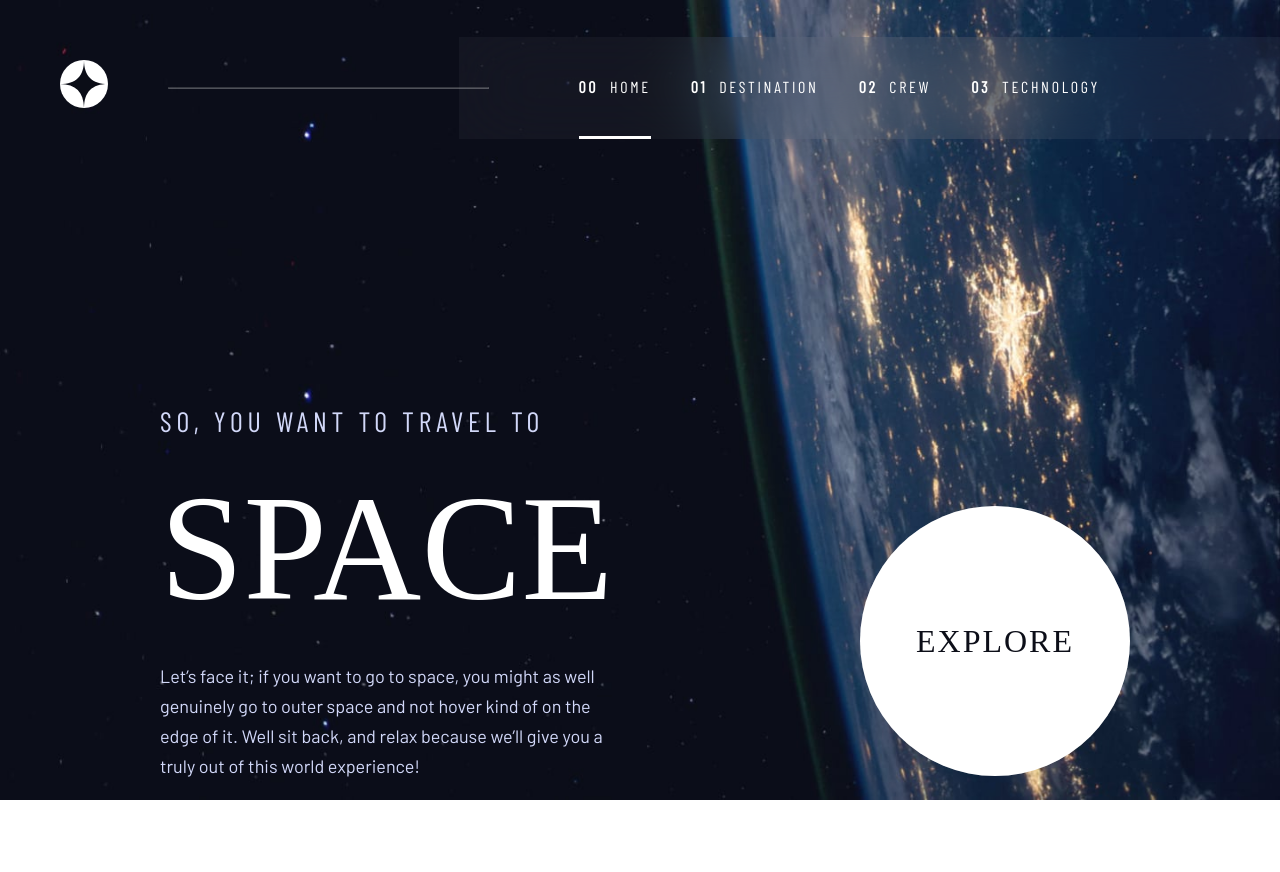
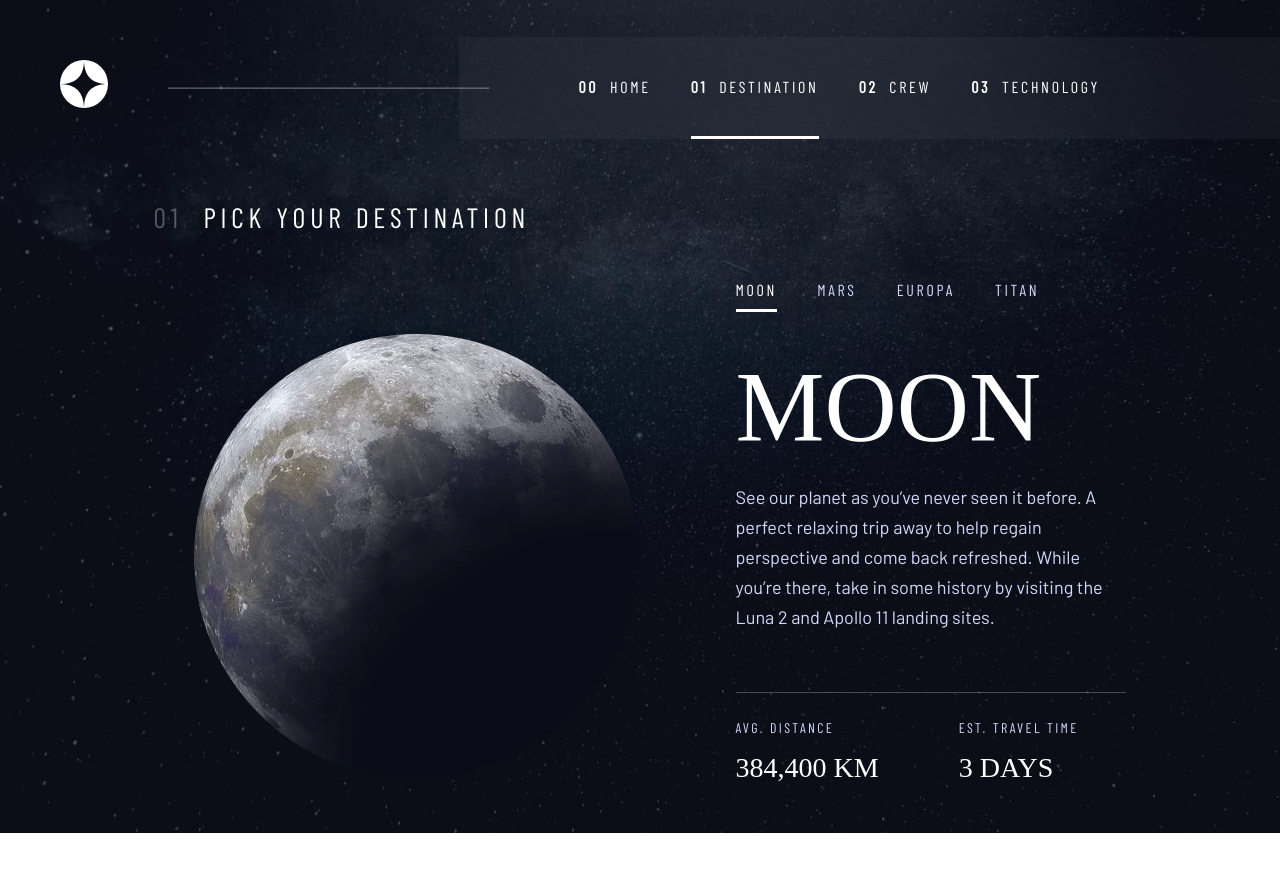
Before and after one commit to AnshumanMahato/space-travel-frontendmentor, a React (Create React App) app: page /destination in a window 1280 px wide. Shown: the top 872 px of the page. Before the commit the page ends 800 px from the top, so only its background shows below. Built offline with nearby package versions, Linux system fonts and the light colour scheme; a web font is replaced by a local one.

Commit message:
Router dom done

```diff
--- a/package.json
+++ b/package.json
@@ -8,6 +8,7 @@
     "@testing-library/user-event": "^13.5.0",
     "react": "^18.2.0",
     "react-dom": "^18.2.0",
+    "react-router-dom": "^6.6.2",
     "react-scripts": "5.0.1",
     "sass": "^1.57.1",
     "web-vitals": "^2.1.4"
--- a/src/App.jsx
+++ b/src/App.jsx
@@ -1,33 +1,23 @@
-import React, { useState } from "react";
-import Header from "./components/Header";
+import React from "react";
+import { useLocation, BrowserRouter, Routes, Route } from "react-router-dom";
+import Layout from "./pages/Layout";
 import Home from "./pages/Home";
 import Destination from "./pages/Destination";
 import Crew from "./pages/Crew";
 import Technology from "./pages/Technology";
 
 function App() {
-  const [page, setPage] = useState("home");
-
-  const navigator = (link) => setPage(link);
-  const renderPage = () => {
-    switch (page) {
-      case "home":
-        return <Home />;
-      case "destination":
-        return <Destination />;
-      case "crew":
-        return <Crew />;
-      case "technology":
-        return <Technology />;
-      default:
-    }
-  };
-
   return (
-    <div className={`background background-${page}`}>
-      <Header navigator={navigator} />
-      {renderPage()}
-    </div>
+    <BrowserRouter>
+      <Routes>
+        <Route path="/" element={<Layout />}>
+          <Route index element={<Home />} />
+          <Route path="destination" element={<Destination />} />
+          <Route path="crew" element={<Crew />} />
+          <Route path="technology" element={<Technology />} />
+        </Route>
+      </Routes>
+    </BrowserRouter>
   );
 }
 
--- a/src/components/Header.jsx
+++ b/src/components/Header.jsx
@@ -1,64 +1,14 @@
 import React from "react";
+import HeaderNav from "./HeaderNav";
 
 const Header = (props) => {
-  const navigate = (e) => {
-    e.preventDefault();
-    const { target } = e.target.dataset;
-    props.navigator(target);
-    const navitem = e.target.closest("li");
-    navitem.closest("ul").querySelector(".active").classList.remove("active");
-    navitem.classList.contains("active") || navitem.classList.add("active");
-  };
   return (
     <header>
       <div className="logo">
         <img src="/assets/shared/logo.svg" alt="space-tourism-logo" />
       </div>
       <hr />
-      <nav className="nav">
-        <ul className="nav__list">
-          <li className="nav__item active">
-            <a
-              onClick={navigate}
-              className="nav__link"
-              href="/"
-              data-target="home"
-            >
-              <span>00</span>&nbsp;&nbsp;HOME
-            </a>
-          </li>
-          <li className="nav__item">
-            <a
-              onClick={navigate}
-              className="nav__link"
-              href="/"
-              data-target="destination"
-            >
-              <span>01</span>&nbsp;&nbsp;DESTINATION
-            </a>
-          </li>
-          <li className="nav__item">
-            <a
-              onClick={navigate}
-              className="nav__link"
-              href="/"
-              data-target="crew"
-            >
-              <span>02</span>&nbsp;&nbsp;CREW
-            </a>
-          </li>
-          <li className="nav__item">
-            <a
-              onClick={navigate}
-              className="nav__link"
-              href="/"
-              data-target="technology"
-            >
-              <span>03</span>&nbsp;&nbsp;TECHNOLOGY
-            </a>
-          </li>
-        </ul>
-      </nav>
+      <HeaderNav />
     </header>
   );
 };
--- /dev/null
+++ b/src/components/HeaderNav.jsx
@@ -0,0 +1,33 @@
+import React from "react";
+import { NavLink } from "react-router-dom";
+
+const HeaderNav = () => {
+  return (
+    <nav className="nav">
+      <ul className="nav__list">
+        <li className="nav__item">
+          <NavLink className="nav__link" to="/">
+            <span>00</span>&nbsp;&nbsp;HOME
+          </NavLink>
+        </li>
+        <li className="nav__item">
+          <NavLink className="nav__link" to="/destination">
+            <span>01</span>&nbsp;&nbsp;DESTINATION
+          </NavLink>
+        </li>
+        <li className="nav__item">
+          <NavLink className="nav__link" to="/crew">
+            <span>02</span>&nbsp;&nbsp;CREW
+          </NavLink>
+        </li>
+        <li className="nav__item">
+          <NavLink className="nav__link" to="/technology">
+            <span>03</span>&nbsp;&nbsp;TECHNOLOGY
+          </NavLink>
+        </li>
+      </ul>
+    </nav>
+  );
+};
+
+export default HeaderNav;
--- /dev/null
+++ b/src/pages/Layout.jsx
@@ -0,0 +1,16 @@
+import React from "react";
+import { useLocation, Outlet } from "react-router-dom";
+import Header from "../components/Header";
+
+const Layout = () => {
+  let { pathname } = useLocation();
+  const page = pathname.slice(1).length ? pathname.slice(1) : "home";
+  return (
+    <div className={`background background-${page}`}>
+      <Header />
+      <Outlet />
+    </div>
+  );
+};
+
+export default Layout;
--- a/src/sass/components/_Header.scss
+++ b/src/sass/components/_Header.scss
@@ -30,20 +30,9 @@ hr {
 
     &__item {
         margin-right: 4rem;
-        padding: 4rem 0;
-        border-bottom: 3px solid transparent;
-        transition: all .3s;
 
         &:last-child {
             margin-right: 2rem;
-        }
-
-        &:hover {
-            border-bottom: 3px solid rgba(255, 255, 255, 0.4);
-        }
-
-        &.active {
-            border-bottom: 3px solid rgba(255, 255, 255);
         }
 
     }
@@ -58,6 +47,19 @@ hr {
         &:visited {
             text-decoration: none;
             color: inherit;
+            display: inline-block;
+
+            padding: 4rem 0;
+            border-bottom: 3px solid transparent;
+            transition: all .3s;
+        }
+
+        &:hover {
+            border-bottom: 3px solid rgba(255, 255, 255, 0.4);
+        }
+
+        &.active {
+            border-bottom: 3px solid rgba(255, 255, 255);
         }
 
     }
```
Also changed, not shown: 2 other files (tests, documents, lock files or other folders).
